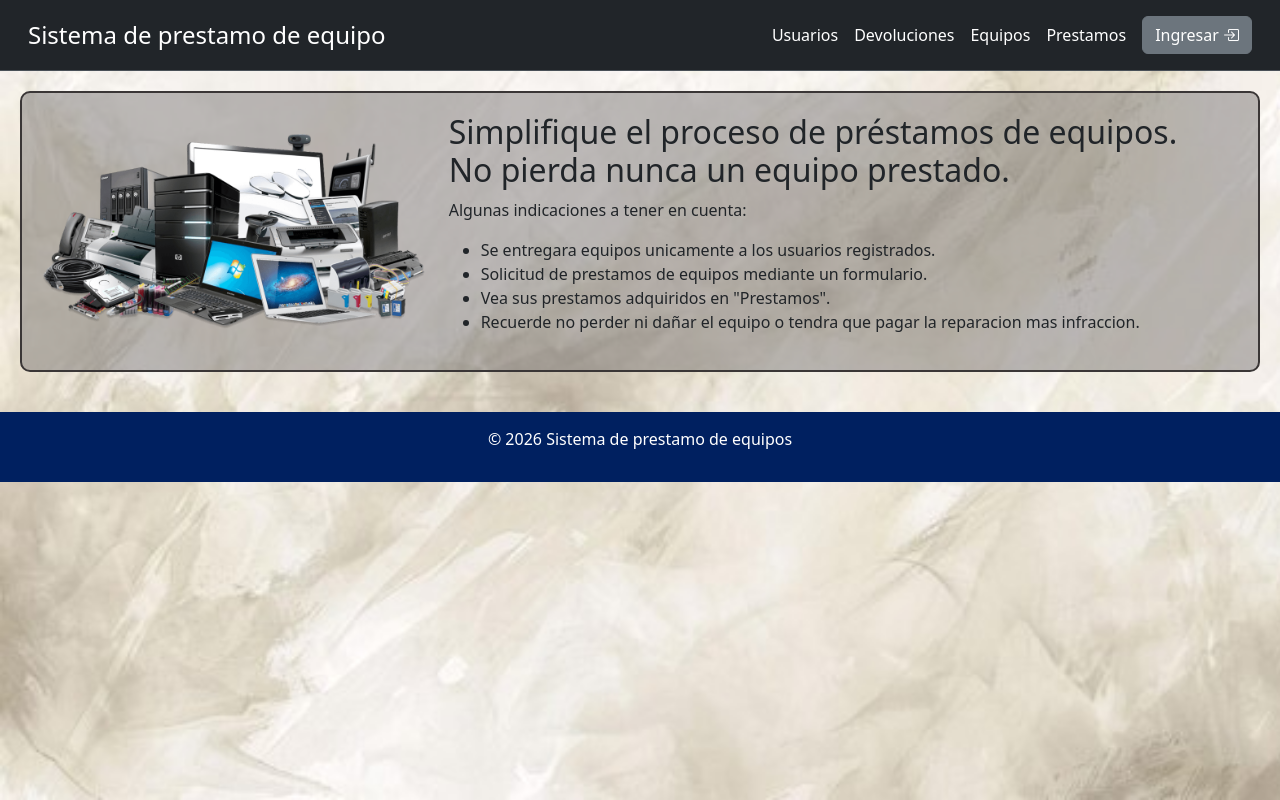
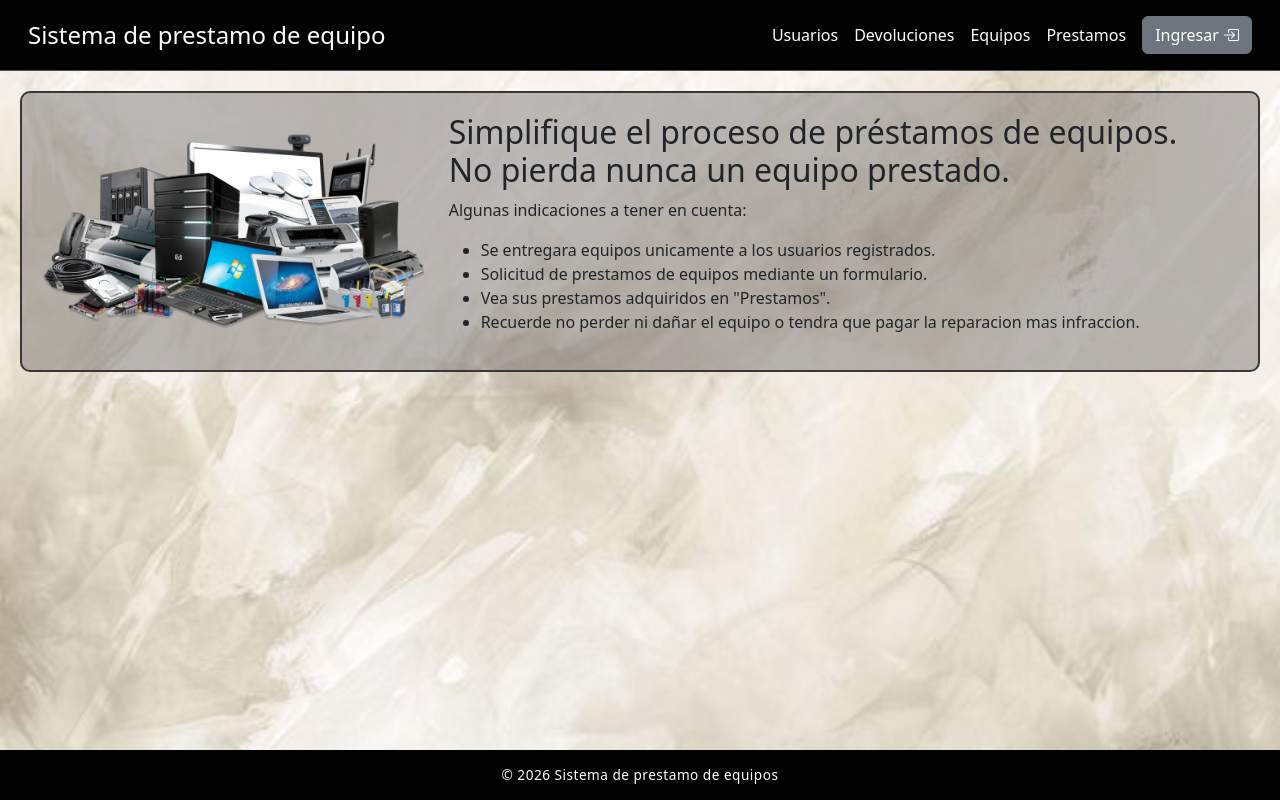
Before and after one commit to SouzziKmp/Proyecto-SC-502-Ambiente-Web-Cliente-Servidor, a PHP site: page /html/index.html in a window 1280 px wide. Run offline with PHP 8.4, Linux system fonts and the light colour scheme.

Commit message:
correccion navar

```diff
--- a/app/proyecto/css/Index.css
+++ b/app/proyecto/css/Index.css
@@ -1,12 +1,12 @@
-footer {
-    background-color: #002060;
-    color: white;
-    text-align: center;
-    padding: 15px;
-    margin-top: 40px;
+
+html, body {
+    height: 100%;
 }
 
 body {
+    min-height: 100%;
+    display: flex;
+    flex-direction: column;
     background-image: url("../img/prueba.jpg");
     background-repeat: no-repeat;
     background-size: cover;
@@ -14,12 +14,28 @@ body {
     font-family: Arial, sans-serif;
 }
 
+main {
+    flex: 1;
+}
+
 .dropdown-item:hover {
     text-decoration: underline;
 }
 
-#nav-menu .nav-link:hover {
-    text-decoration: underline;
+nav.navbar.bg-dark {
+    background-color: #020202 !important;
+}
+
+.navbar-brand, .nav-link {
+    color: white !important;
+}
+
+.nav-link {
+    transition: color 0.3s ease;
+}
+
+.nav-link:hover {
+    color: #aaaaaa !important;
 }
 
 
@@ -34,3 +50,16 @@ body {
     padding: 20px;
     background-color: #7d787880;
 }
+
+/* Footer */
+footer {
+    background-color: #020202;
+    color: white;
+    text-align: center;
+    padding: 15px;
+    font-size: 0.85rem;
+    letter-spacing: 0.5px;
+}
+footer p {
+    margin: 0; /* elimina el espacio extra */
+}
```
Also changed, not shown: app/proyecto/css/Login.css (+26 -1 lines), app/proyecto/css/devoluciones.css (added).
